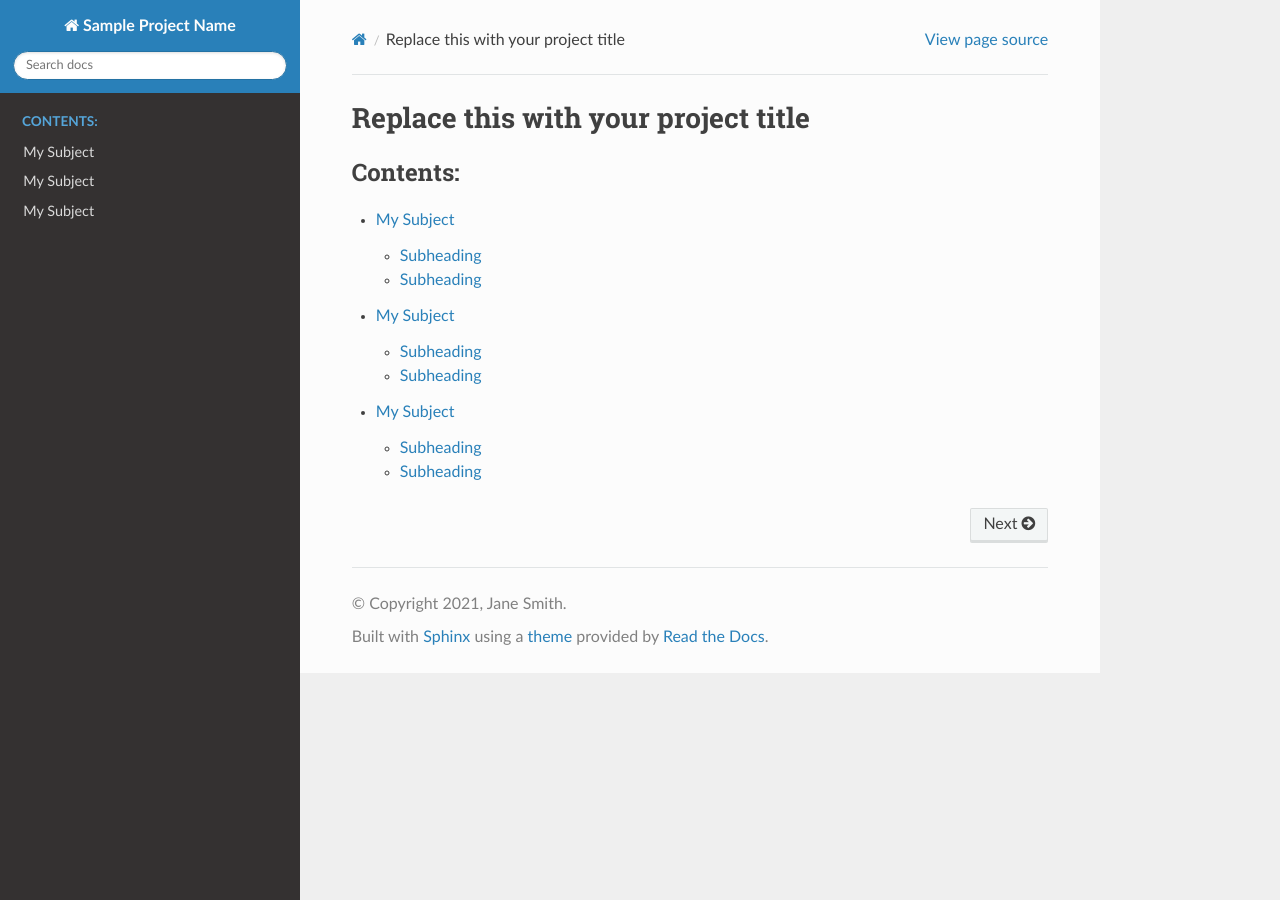
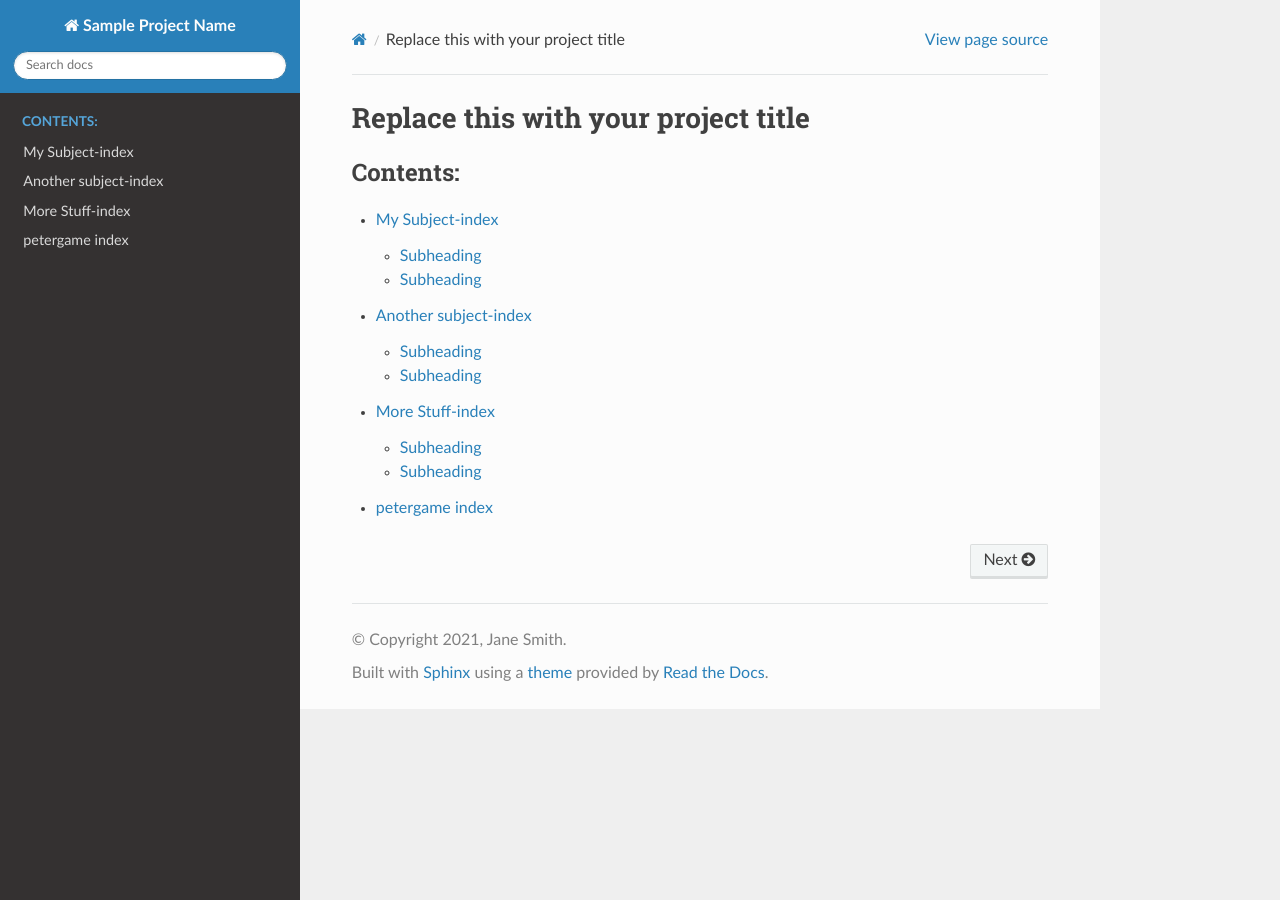
Before and after one commit to walkwitzpeter/video_game_review, a Sphinx documentation site: the page built from source/index.rst, in a window 1280 px wide. Built offline with Sphinx 7.4.7 and the Read the Docs theme 2.0.0, drawn with Linux system fonts in a browser that asks for light colours.

Commit message:
Made My folder for my games

```diff
--- a/source/another_subject/index.rst
+++ b/source/another_subject/index.rst
@@ -1,5 +1,5 @@
-My Subject
-==========
+Another subject-index
+=====================
 
 Lorem ipsum dolor sit amet, consectetur adipiscing elit. Mauris maximus ante id
 efficitur vestibulum. Praesent lacinia tellus cursus tortor condimentum, nec
--- a/source/index.rst
+++ b/source/index.rst
@@ -8,3 +8,4 @@ Replace this with your project title
    subject/index
    another_subject/index
    more_stuff/index
+   peters_games/ori_and_the_blind_forest
--- a/source/more_stuff/index.rst
+++ b/source/more_stuff/index.rst
@@ -1,5 +1,5 @@
-My Subject
-==========
+More Stuff-index
+================
 
 Lorem ipsum dolor sit amet, consectetur adipiscing elit. Mauris maximus ante id
 efficitur vestibulum. Praesent lacinia tellus cursus tortor condimentum, nec
--- /dev/null
+++ b/source/peters_games/ori_and_the_blind_forest.rst
@@ -0,0 +1,4 @@
+petergame index
+===============
+
+hi
--- a/source/subject/index.rst
+++ b/source/subject/index.rst
@@ -1,5 +1,5 @@
-My Subject
-==========
+My Subject-index
+================
 
 Lorem ipsum dolor sit amet, consectetur adipiscing elit. Mauris maximus ante id
 efficitur vestibulum. Praesent lacinia tellus cursus tortor condimentum, nec
```
